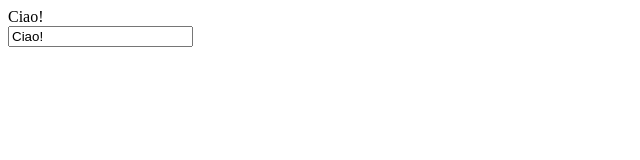
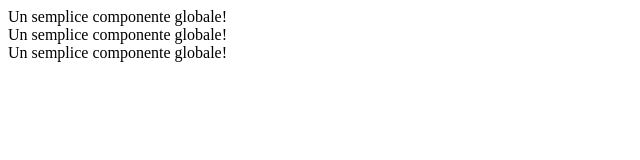
Before and after one commit to Ruma303/vue-components, a plain HTML site: page index.html in a window 1280 px wide. Shown: the whole page, without its empty margins (0-640 px from the left). Drawn offline with nearby package versions, Linux system fonts and the light colour scheme.

Commit message:
componenti

```diff
--- a/app.js
+++ b/app.js
@@ -1,13 +1,13 @@
-const App = Vue.createApp({
-    data() {
-        return { message: 'Ciao!' };
-    },
-    beforeCreate() { console.log('beforeCreate'); },
-    created() { console.log('created'); },
-    beforeMount() { console.log('beforeMount'); },
-    mounted() { console.log('mounted'); },
-    beforeUpdate() { console.log('beforeUpdate'); },
-    updated() { console.log('updated'); },
-    beforeUnmount() { console.log('beforeUnmount'); },
-    unmounted() { console.log('unmounted'); }
-}).mount("#app");
+    //* Definizione del componente globale
+    const MyComponent = {
+        template: `<div>Un semplice componente globale!</div>`
+    };
+
+    //* Creazione dell'applicazione Vue
+    const App = Vue.createApp({});
+
+    //* Registrazione del componente globale
+    App.component('my-component', MyComponent);
+
+    //* Montaggio dell'applicazione Vue sull'elemento del DOM
+    App.mount('#app');
--- a/index.html
+++ b/index.html
@@ -9,8 +9,9 @@
 </head>
 <body>
     <div id="app">
-        <div>{{ message }}</div>
-        <input type="text" v-model="message">
+        <my-component></my-component>
+        <my-component></my-component>
+        <my-component></my-component>
     </div>
 </body>
 </html>
```
